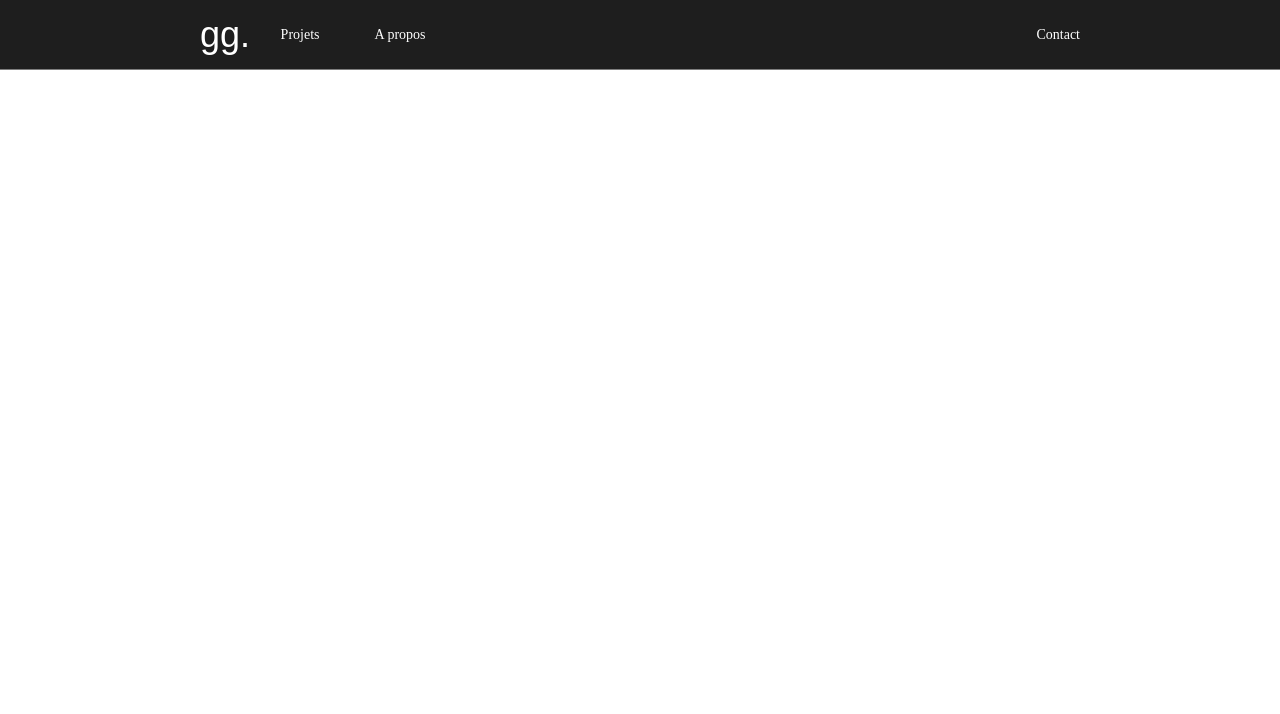
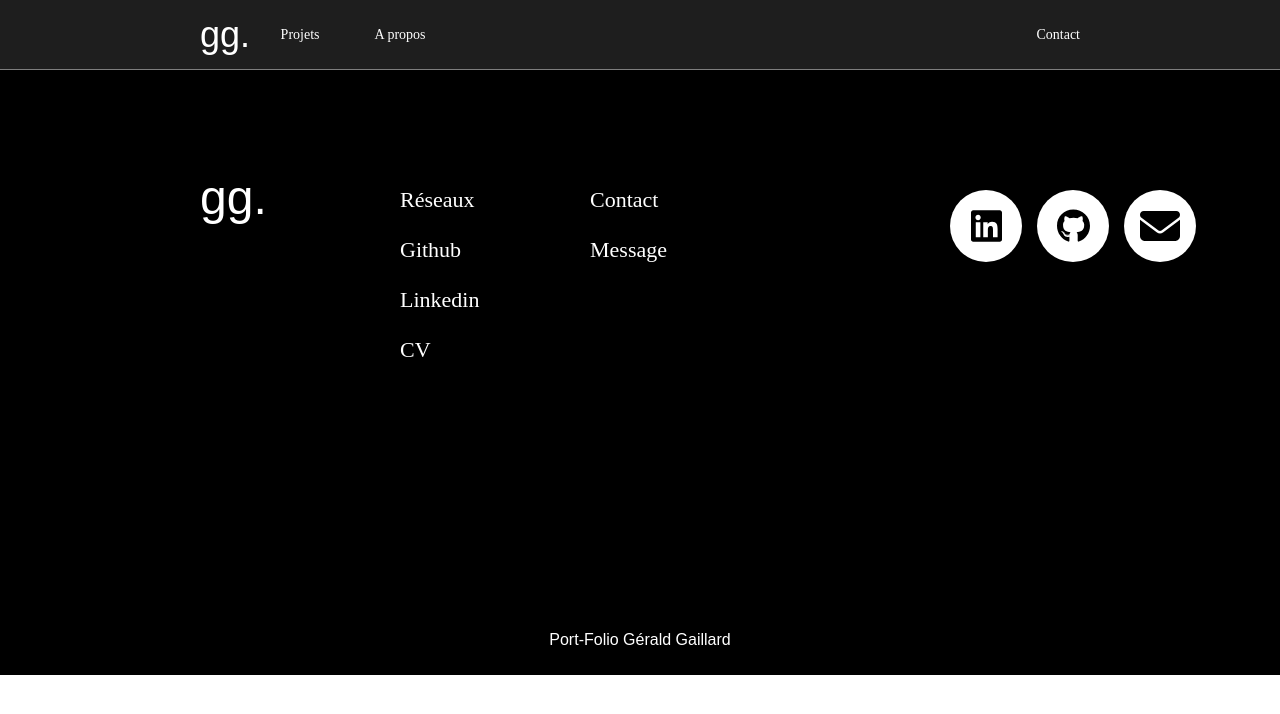
Before and after one commit to Gerald433/portFolio, a React (Create React App) app: page / in a window 1280 px wide. Shown: the top 714 px of the page. Built offline with nearby package versions, Linux system fonts and the light colour scheme.

Commit message:
Change import name

```diff
--- a/src/index.js
+++ b/src/index.js
@@ -3,14 +3,14 @@ import ReactDOM from 'react-dom/client';
 import '../src/assets/styles/index.scss';
 // import App from './App';
 import reportWebVitals from './reportWebVitals';
-import Projet from './components/pages/Projets';
+import ProjetsList from './pages/ProjetsList';
 
 
 const root = ReactDOM.createRoot(document.getElementById('root'));
 root.render(
   <React.StrictMode>
 
-    <Projet />
+    <ProjetsList />
 
   </React.StrictMode>
 );
```
